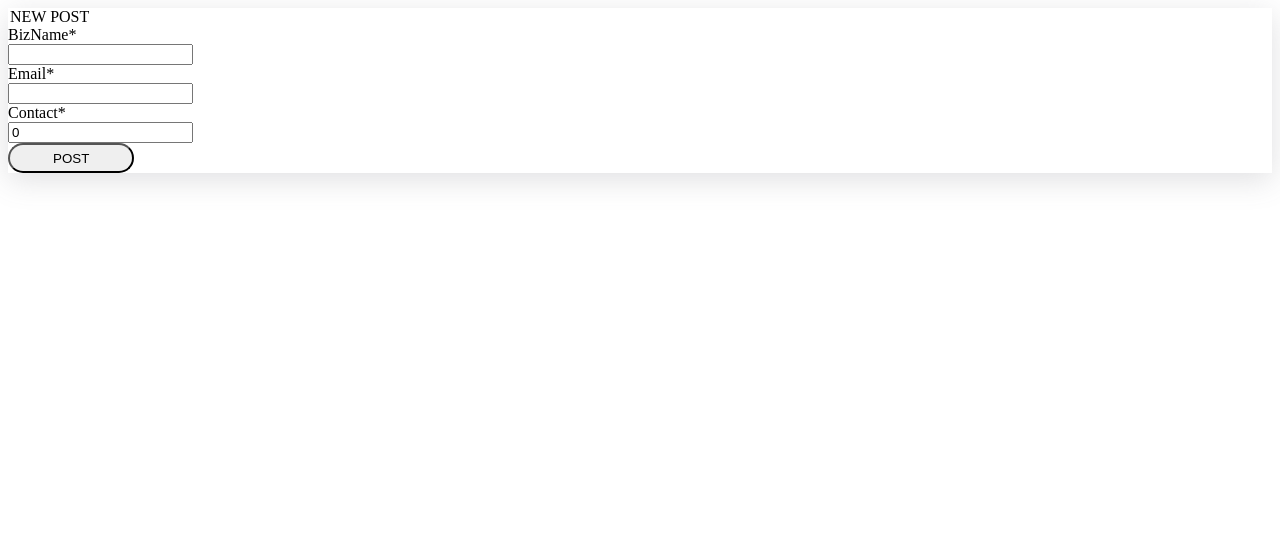
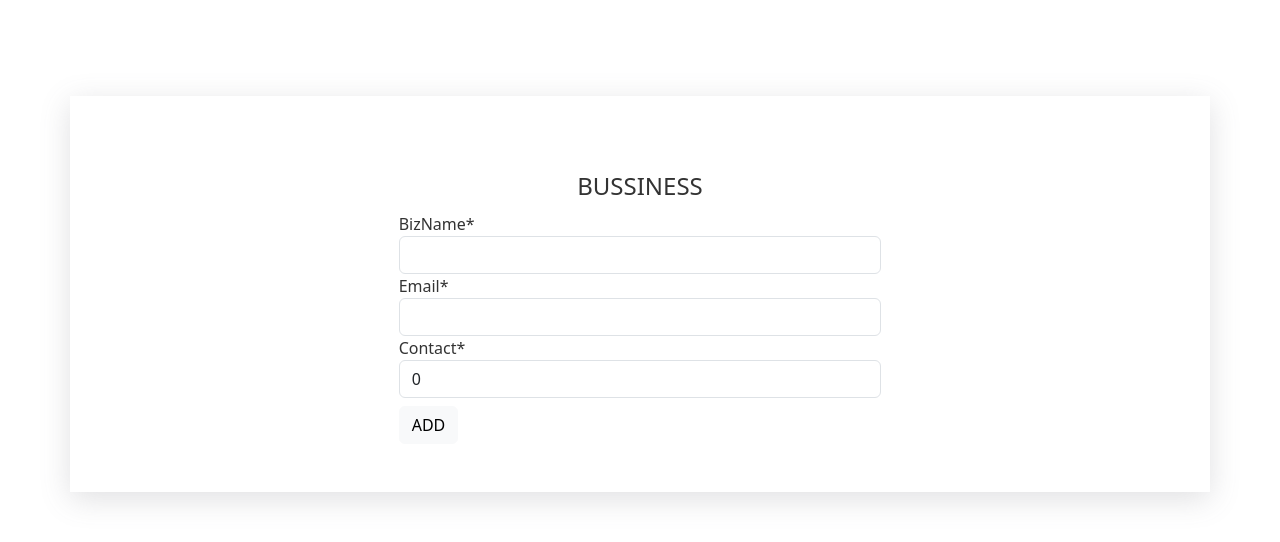
Before and after one commit to AtienoObwanda/TheZone, a Django app: page /accounts/add-business/ in a window 1280 px wide. Shown: the top 542 px of the page. Run offline with Django 4.2, Linux system fonts and the light colour scheme; a user stored in the database is signed in; tables that the repository leaves empty hold one stand-in row (values such as "Sample post"); parts of the project's set-up code (start-up, migrations or seed data) failed here and were passed over; some libraries are stand-ins or nearby versions.

Commit message:
styling templates

```diff
--- a/members/templates/members/addBizz.html
+++ b/members/templates/members/addBizz.html
@@ -1,26 +1,35 @@
-{% load static %}
+{% extends "app/layout.html" %}
 {% load crispy_forms_tags %}
+
 {% block content %}
-<div class="cont pt-5"></div>
-<div class="container-fluid mt-5 pt-5">
+<div class="mt-5 pt-5">
+
+</div>
 <div class="container mb-5 pt-4" style="box-shadow: rgba(100, 100, 111, 0.2) 0px 7px 29px 0px;">
+<div class="row">
+    <div class="col-2"></div>
+    <div class="col-8">
         <form method="POST" enctype="multipart/form-data" action="">
             {% csrf_token %}
-    <div class="row pt-5">
+        <div class="row pt-5 pb-5">
             <div class="col-2"></div>
             <div class="col-8 ">
                 <legend class="text-center">BUSSINESS</legend>
                 {{form|crispy}}
-        </div>
-        <div class="col-2"></div>
+                <button  class="btn btn-light mt-2"  type="submit">ADD</button>
+                <!-- <button class="form-btn center mt-3" type="submit" style="width: 10%; height:30px; border-radius: 35px;">ADD</button> -->
 
             </div>
-    <div class="btnWrapper pb-5 pt-4">
-        <button class="form-btn center" type="submit" style="width: 10%; height:30px; border-radius: 35px;">POST</button>
-    </div>
-</form>
+
+            <div class="col-2">
             </div>
 
         </div>
 
+    </form>
+    </div>
+    <div class="col-2"></div>
+</div>
+</div>
+
 {% endblock content%}
--- a/members/templates/members/addPost.html
+++ b/members/templates/members/addPost.html
@@ -1,26 +1,35 @@
-{% load static %}
+{% extends "app/layout.html" %}
 {% load crispy_forms_tags %}
+
 {% block content %}
-<div class="cont pt-5"></div>
-<div class="container-fluid mt-5 pt-5">
+<div class="mt-5 pt-5">
+
+</div>
 <div class="container mb-5 pt-4" style="box-shadow: rgba(100, 100, 111, 0.2) 0px 7px 29px 0px;">
+<div class="row">
+    <div class="col-2"></div>
+    <div class="col-8">
         <form method="POST" enctype="multipart/form-data" action="">
             {% csrf_token %}
-    <div class="row pt-5">
+        <div class="row pt-5 pb-5">
             <div class="col-2"></div>
             <div class="col-8 ">
                 <legend class="text-center">NEW POST</legend>
                 {{form|crispy}}
-        </div>
-        <div class="col-2"></div>
+                <button  class="btn btn-light mt-2"  type="submit">ADD</button>
+                <!-- <button class="form-btn center mt-3" type="submit" style="width: 10%; height:30px; border-radius: 35px;">ADD</button> -->
 
             </div>
-    <div class="btnWrapper pb-5 pt-4">
-        <button class="form-btn center" type="submit" style="width: 10%; height:30px; border-radius: 35px;">POST</button>
-    </div>
-</form>
+
+            <div class="col-2">
             </div>
 
         </div>
 
+    </form>
+    </div>
+    <div class="col-2"></div>
+</div>
+</div>
+
 {% endblock content%}
--- a/members/templates/members/dashboard.html
+++ /dev/null
@@ -1 +0,0 @@
-userDets
--- a/members/views.py
+++ b/members/views.py
@@ -81,7 +81,7 @@ class addPost(LoginRequiredMixin, CreateView):
 class addBizz(LoginRequiredMixin, CreateView):
     model = business
     fields = ['bizName','email','contact']
-    template_name = 'members/addPost.html'
+    template_name = 'members/addBizz.html'
     def form_valid(self, form):
         form.instance.owner=self.request.user
         form.instance.zone = self.request.user.profile.zone
```
Also changed, not shown: members/templates/members/addHosp.html (+25 -16 lines), members/templates/members/addSchl.html (+25 -16 lines), members/templates/members/addStation.html (+25 -16 lines), members/templates/members/addZone.html (+25 -16 lines). Lines whose indentation alone changed are shown as unchanged.
